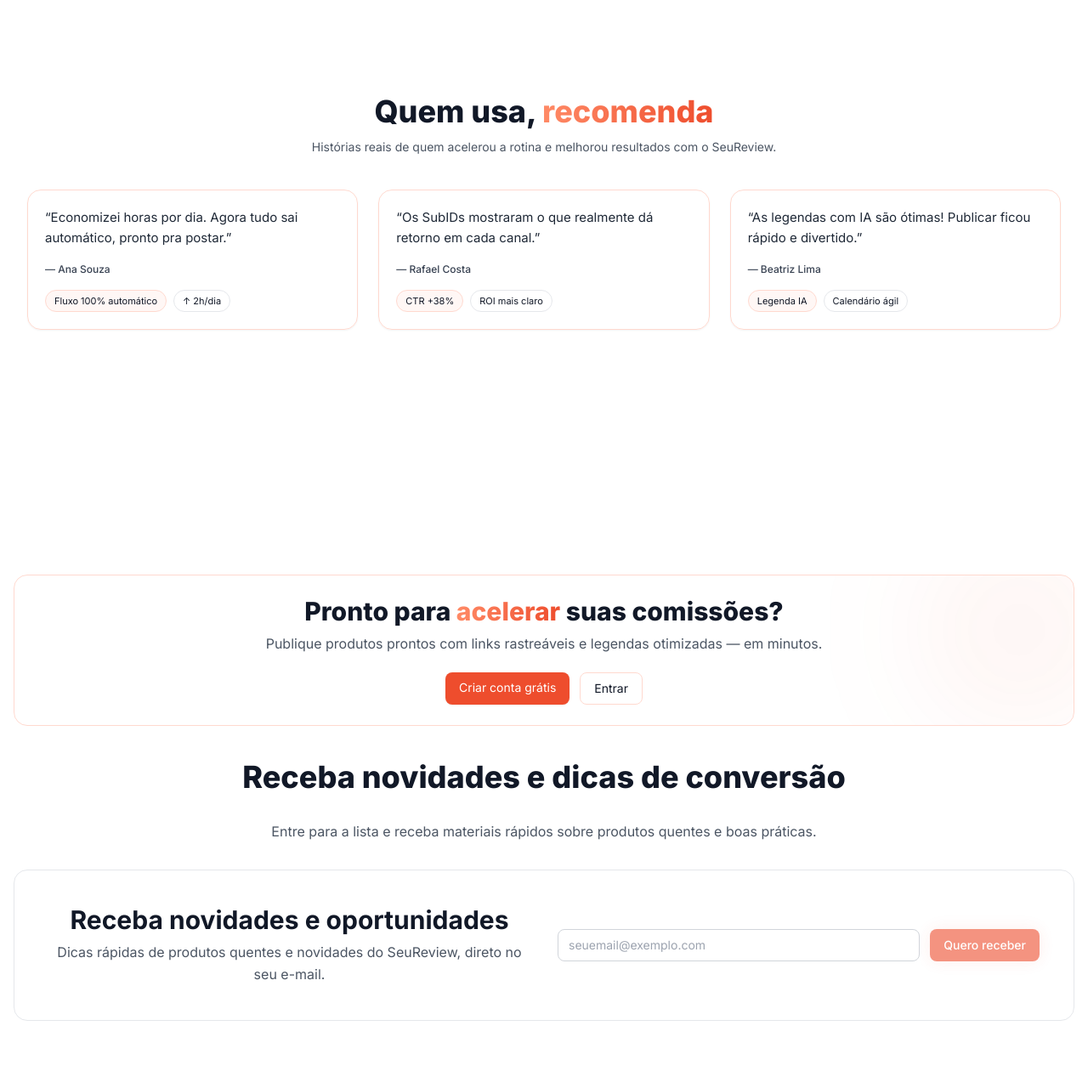
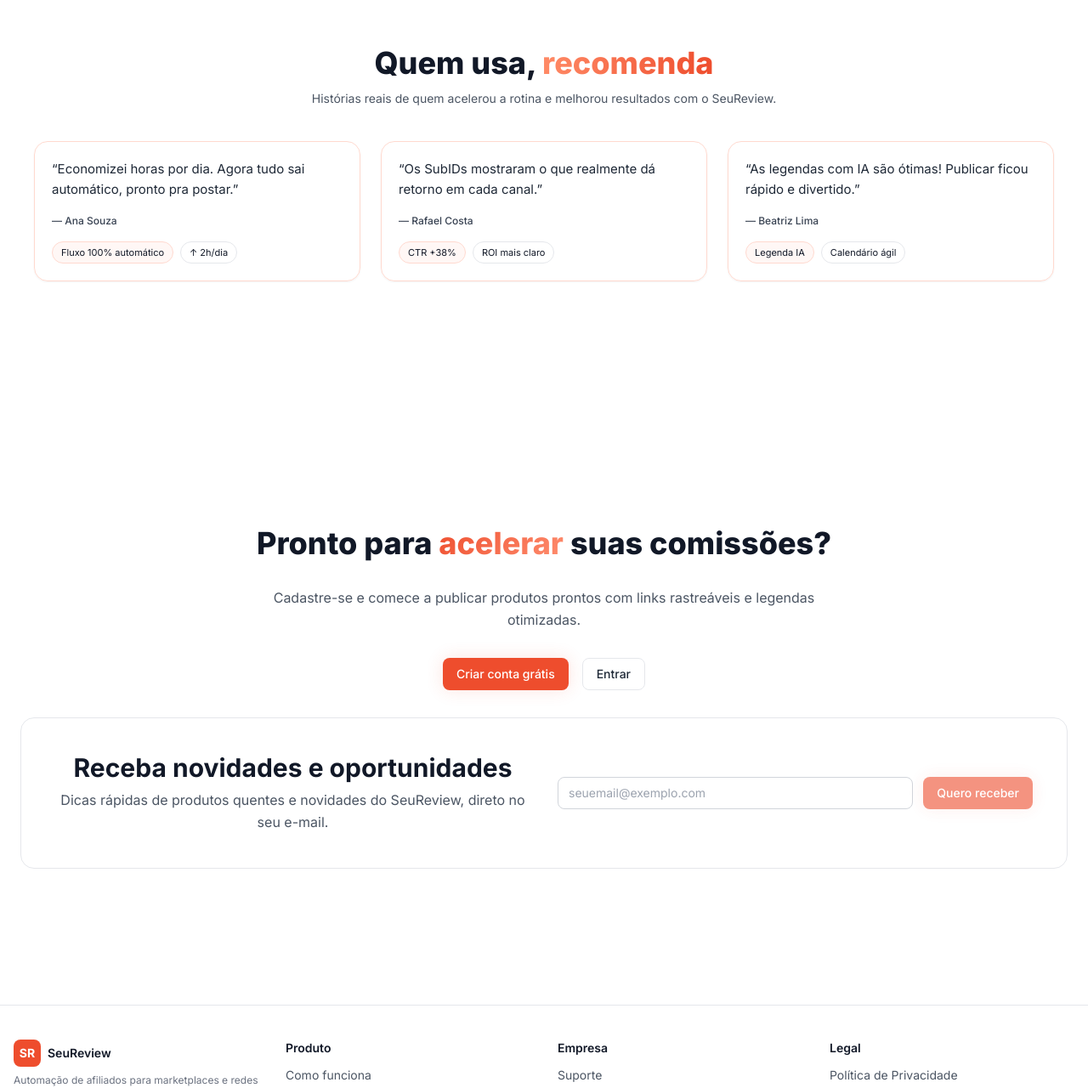
Before and after one commit to marciobever/seureview.com.br, a Next.js app: page / in a window 1280 px wide. Shown: the part 941-2221 px from the top of the page at 85% size. Built offline with nearby package versions, Linux system fonts and the light colour scheme; no server answers.

Commit message:
Update page.tsx

```diff
--- a/app/(site)/page.tsx
+++ b/app/(site)/page.tsx
@@ -1,53 +1,41 @@
 // app/(site)/page.tsx
-"use client";
-
+import Link from "next/link";
 import ScrollToTop from "@/components/ScrollToTop";
 import Hero from "@/components/landing/Hero";
 import Depoimentos from "@/components/Depoimentos";
 import Newsletter from "@/components/Newsletter";
 import PageBackdrop from "@/components/landing/PageBackdrop";
-import SiteHeader from "@/components/SiteHeader";
-import AuthCTA from "@/components/AuthCTA";
 
 export const dynamic = "force-dynamic";
 
 export default function LandingPage() {
   return (
     <main className="min-h-screen overflow-hidden">
-      {/* topo fixo com botões que mudam se estiver logado */}
-      <SiteHeader />
-
-      {/* fundo + utilitários */}
       <PageBackdrop />
       <ScrollToTop />
 
-      {/* herói já alterna os botões conforme login */}
       <Hero />
 
-      {/* depoimentos */}
       <section id="depoimentos" className="section">
-        <div className="max-container">
+        <div className="max-w-7xl mx-auto px-6">
           <Depoimentos />
         </div>
       </section>
 
-      {/* CTA sensível ao login + newsletter */}
       <section id="newsletter" className="section pt-0">
-        <div className="max-container space-y-10">
-          {/* Chamada: se logado mostra "Ir para o Dashboard", senão Login/Signup */}
-          <AuthCTA />
-
-          {/* Newsletter permanece igual */}
-          <div className="text-center space-y-8">
-            <h3 className="text-3xl md:text-4xl font-extrabold">
-              Receba novidades e dicas de conversão
-            </h3>
-            <p className="mt-2 text-gray-600 max-w-2xl mx-auto">
-              Entre para a lista e receba materiais rápidos sobre produtos quentes e boas práticas.
-            </p>
-            <div className="mt-6">
-              <Newsletter />
-            </div>
+        <div className="max-w-7xl mx-auto px-6 text-center space-y-8">
+          <h3 className="text-3xl md:text-4xl font-extrabold">
+            Pronto para <span className="text-gradient">acelerar</span> suas comissões?
+          </h3>
+          <p className="mt-2 text-gray-600 max-w-2xl mx-auto">
+            Cadastre-se e comece a publicar produtos prontos com links rastreáveis e legendas otimizadas.
+          </p>
+          <div className="flex flex-wrap justify-center gap-4 mt-6">
+            <Link href="/signup" className="btn btn-primary text-base">Criar conta grátis</Link>
+            <Link href="/login" className="btn btn-ghost text-base">Entrar</Link>
+          </div>
+          <div className="mt-10">
+            <Newsletter />
           </div>
         </div>
       </section>
```
